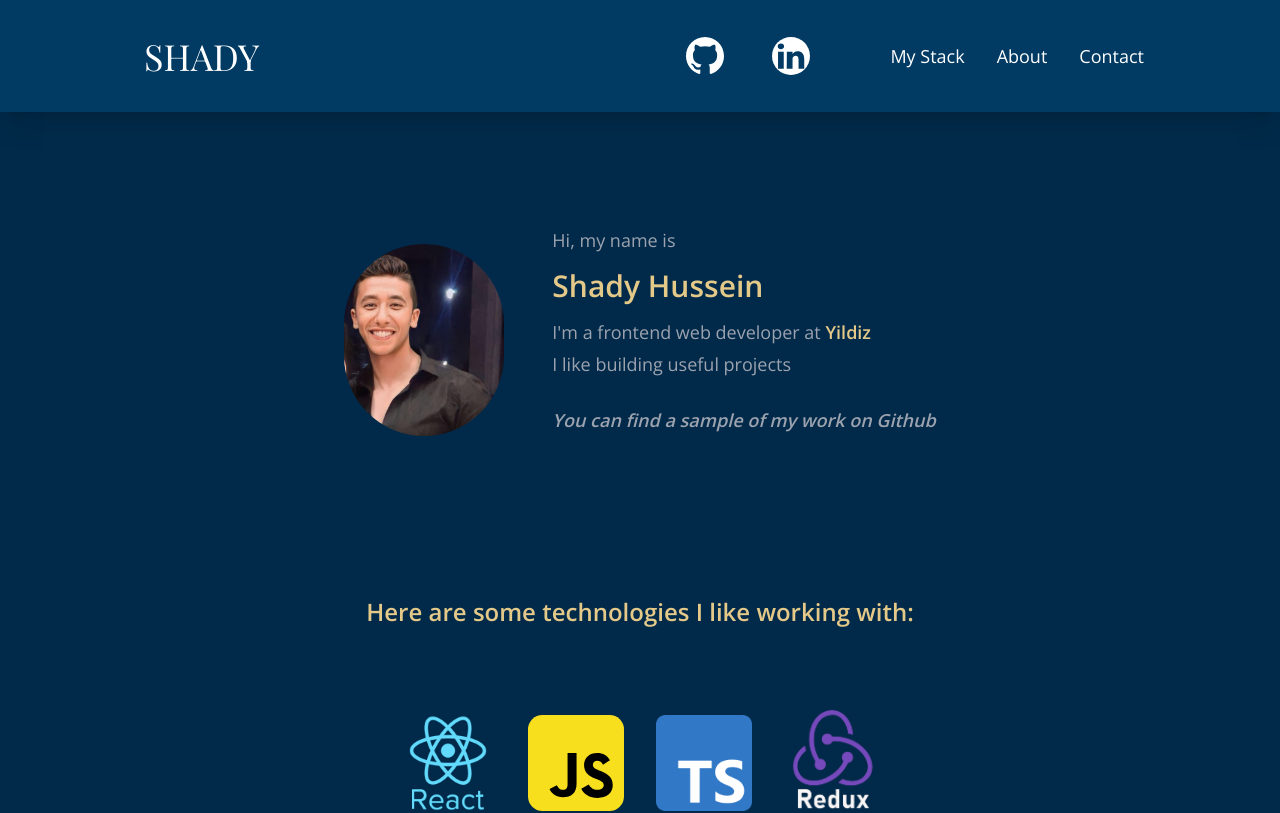
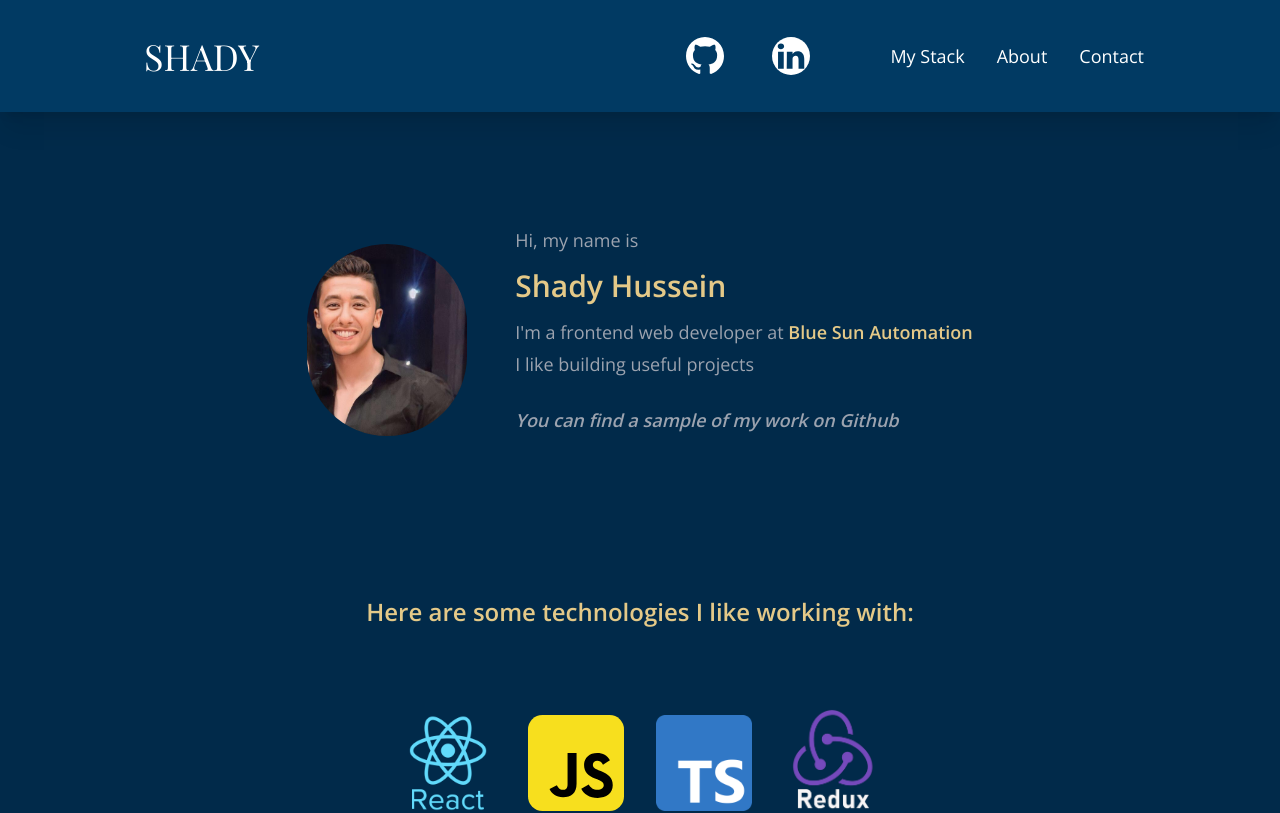
Before and after one commit to shadyhussein99/Portfolio, a React (Vite) app: page / in a window 1280 px wide. Shown: the top 813 px of the page. Built offline with nearby package versions, Linux system fonts and the light colour scheme.

Commit message:
Developing Portfolio

```diff
--- a/src/components/Form.jsx
+++ b/src/components/Form.jsx
@@ -7,7 +7,7 @@ function Form() {
 
         <h3 className="text-xl font-semibold text-heading text-center md:text-2xl"> I would like to hear from you !</h3>
 
-        <form className="mt-12 md:mt-16" action="mailto:shadyhussein99@gmail.com">
+        <form className="mt-12 md:mt-16" action="mailto:shadyhussein99@gmail.com" method="post">
 
             <section>
                 <section className="mt-10 flex justify-center">
--- a/src/components/Title.jsx
+++ b/src/components/Title.jsx
@@ -12,7 +12,7 @@ function Title() {
         <section className="text-center mt-8 md:pl-12 md:text-left">
             <p>Hi, my name is</p>
             <h1 className=" text-heading text-2xl font-semibold py-3 md:text-3xl">Shady Hussein</h1>
-            <p>I'm a frontend web developer at <span className="text-heading font-semibold">Yildiz</span></p>
+            <p>I'm a frontend web developer at <span className="text-heading font-semibold">Blue Sun Automation</span></p>
             <p>I like building useful projects</p>
             <i><p className="font-semibold mt-6">You can find a sample of my work on Github</p></i>
         </section>
```
